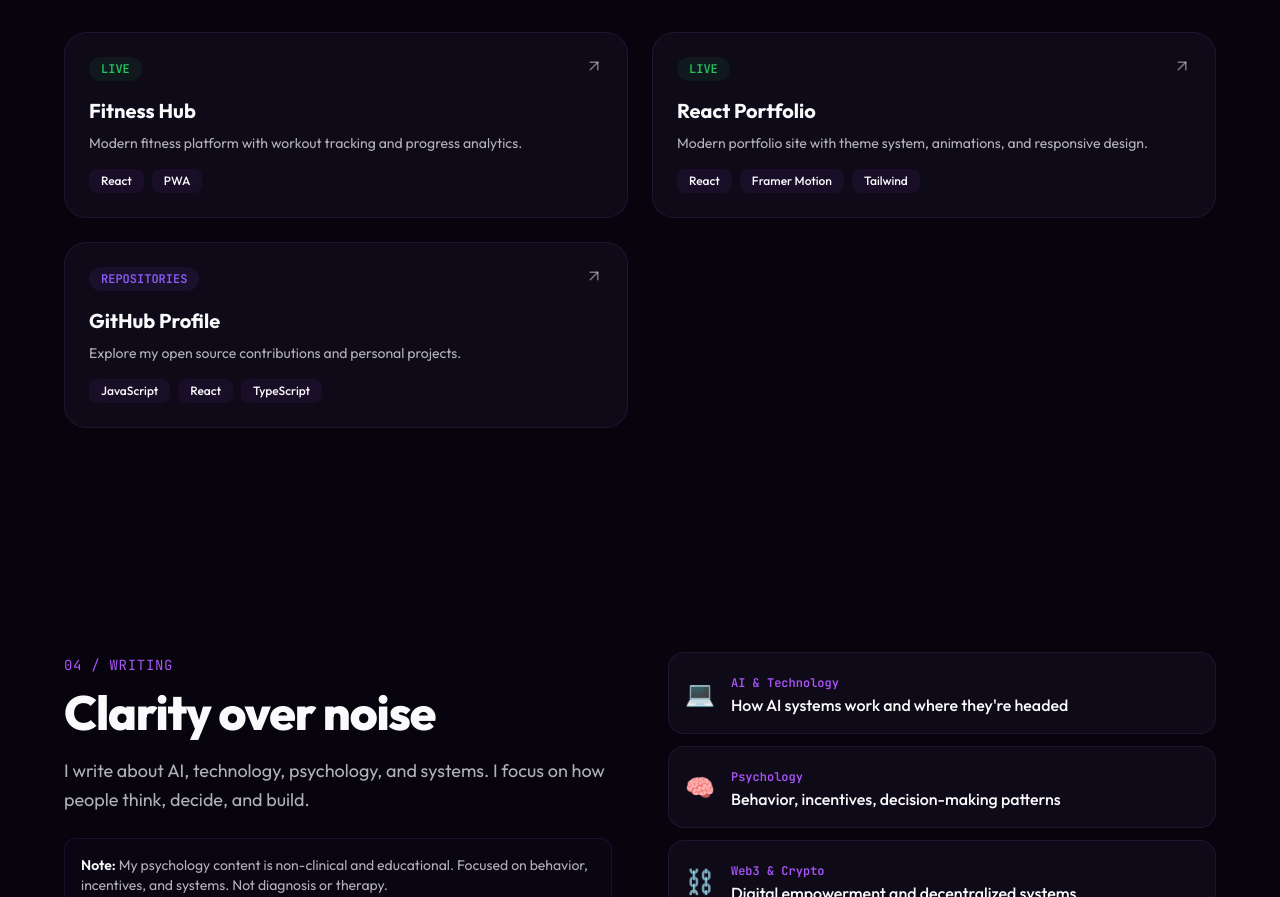
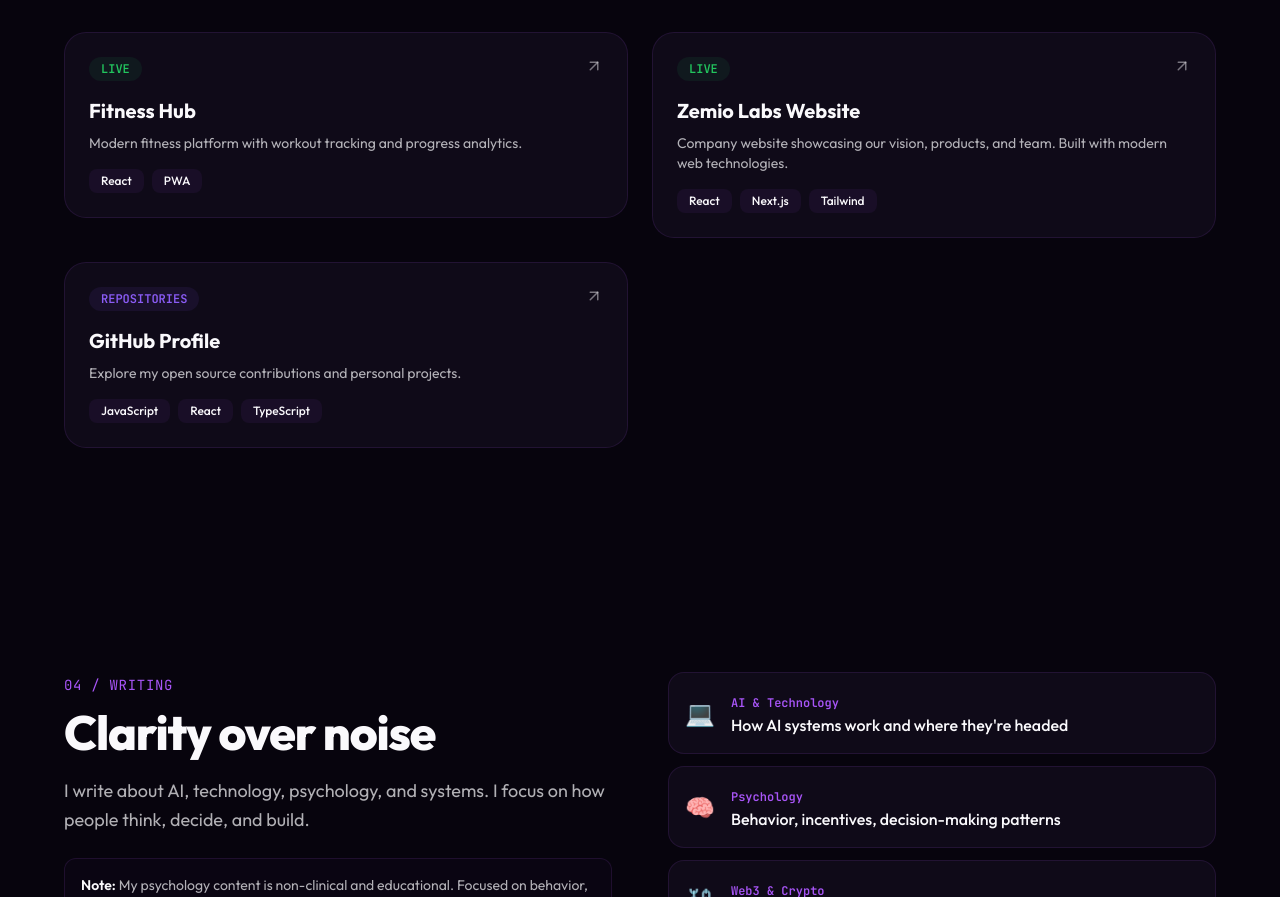
Before and after one commit to janeezy/React-Portfolio, a React (Create React App) app: page / in a window 1280 px wide. Shown: the part 3788-4685 px from the top of the page. Built offline with nearby package versions, Linux system fonts and the light colour scheme.

Commit message:
added new projects

```diff
--- a/src/components/Portfolio.js
+++ b/src/components/Portfolio.js
@@ -1116,10 +1116,10 @@ const Portfolio = () => {
                   badgeColor: "#22c55e",
                 },
                 {
-                  title: "React Portfolio",
-                  desc: "Modern portfolio site with theme system, animations, and responsive design.",
-                  href: "https://www.janeduru.site",
-                  tags: ["React", "Framer Motion", "Tailwind"],
+                  title: "Zemio Labs Website",
+                  desc: "Company website showcasing our vision, products, and team. Built with modern web technologies.",
+                  href: "https://zemiolabs.com",
+                  tags: ["React", "Next.js", "Tailwind"],
                   badge: "LIVE",
                   badgeColor: "#22c55e",
                 },
```
